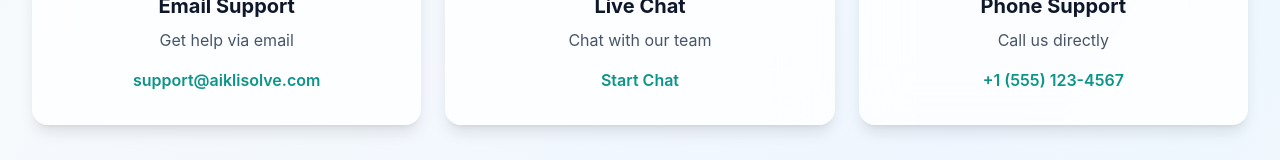
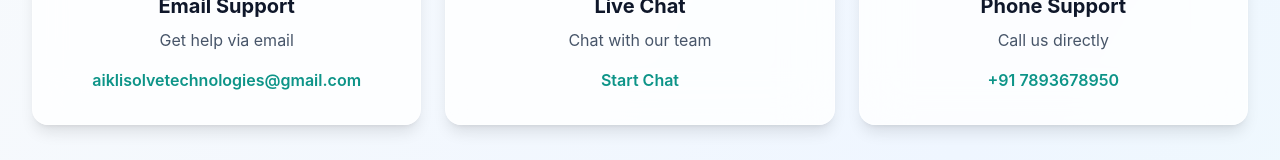
Before and after one commit to Aiklisolve/erp_system_frontend, a React (Vite) app: page /support in a window 1280 px wide. Shown: the part 374-534 px from the top of the page. Built offline with nearby package versions, Linux system fonts and the light colour scheme; no server answers.

Commit message:
favicon added and details of company added

```diff
--- a/index.html
+++ b/index.html
@@ -2,8 +2,8 @@
 <html lang="en">
   <head>
     <meta charset="UTF-8" />
-    <link rel="icon" type="image/svg+xml" href="/favicon.svg" />
-    <link rel="apple-touch-icon" href="/favicon.svg" />
+    <link rel="icon" type="image/svg+xml" href="/aks logo.jpeg" />
+    <link rel="apple-touch-icon" href="/aks logo.jpeg" />
     <meta name="viewport" content="width=device-width, initial-scale=1.0" />
     <meta name="description" content="Aiklisolve - Modern ERP system with 13 connected modules for finance, inventory, HR, CRM, and more" />
     <meta name="theme-color" content="#0d9488" />
--- a/src/pages/marketing/PrivacyPage.tsx
+++ b/src/pages/marketing/PrivacyPage.tsx
@@ -122,9 +122,9 @@ export function PrivacyPage() {
             </p>
             <div className="bg-slate-50 border border-slate-200 rounded-xl p-6 mb-4">
               <p className="text-slate-900 font-semibold mb-2">{appConfig.brandName} Support</p>
-              <p className="text-slate-600">Email: privacy@aiklisolve.com</p>
-              <p className="text-slate-600">Phone: +1 (555) 123-4567</p>
-              <p className="text-slate-600">Address: 123 Business Street, Suite 100, City, State 12345</p>
+              <p className="text-slate-600">Email: aiklisolvetechnologies@gmail.com</p>
+              <p className="text-slate-600">Phone: +91 7893678950</p>
+              <p className="text-slate-600">Address: Saroornagar, Hyderabad 500035</p>
             </div>
           </div>
 
--- a/src/pages/marketing/SupportPage.tsx
+++ b/src/pages/marketing/SupportPage.tsx
@@ -102,8 +102,8 @@ export function SupportPage() {
             <div className="text-5xl mb-4">📧</div>
             <h3 className="text-xl font-bold text-slate-900 mb-2">Email Support</h3>
             <p className="text-slate-600 mb-4">Get help via email</p>
-            <a href="mailto:support@aiklisolve.com" className="text-primary font-semibold hover:underline">
-              support@aiklisolve.com
+            <a href="mailto:aiklisolvetechnologies@gmail.com" className="text-primary font-semibold hover:underline">
+            aiklisolvetechnologies@gmail.com
             </a>
           </div>
 
@@ -120,8 +120,8 @@ export function SupportPage() {
             <div className="text-5xl mb-4">📞</div>
             <h3 className="text-xl font-bold text-slate-900 mb-2">Phone Support</h3>
             <p className="text-slate-600 mb-4">Call us directly</p>
-            <a href="tel:+15551234567" className="text-primary font-semibold hover:underline">
-              +1 (555) 123-4567
+            <a href="tel:+91 7893678950" className="text-primary font-semibold hover:underline">
+            +91 7893678950
             </a>
           </div>
         </div>
```
